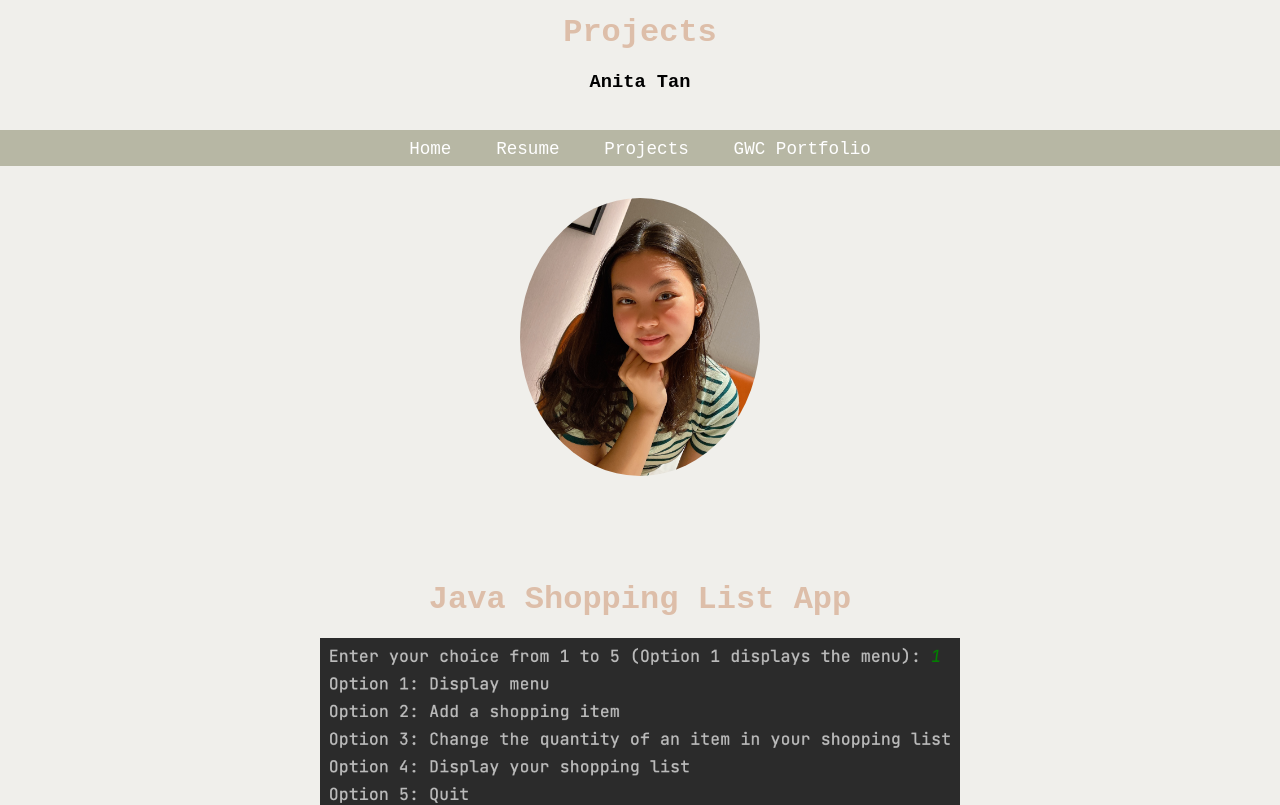
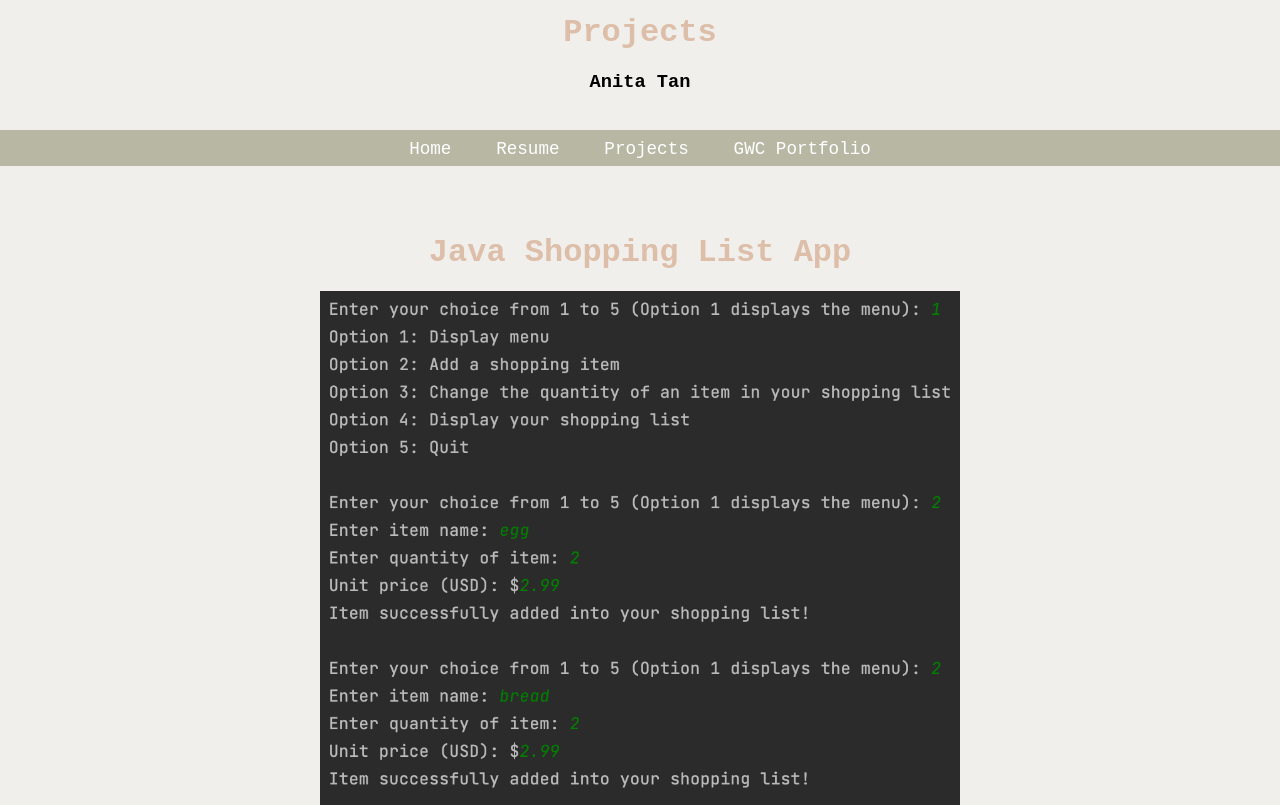
Before and after one commit to anitatan2003/Anitas-website, a plain HTML site: page projects.html in a window 1280 px wide. Shown: the top 805 px of the page. Drawn offline with Linux system fonts and the light colour scheme.

Commit message:
Update projects.html

```diff
--- a/projects.html
+++ b/projects.html
@@ -36,9 +36,6 @@
 
     </header>
 
-    <!-- Self image -->
-    <img id="me" src="assets/me2.jpg">
-    <br>
 
 
     <!-- ShoppingList App -->
```
